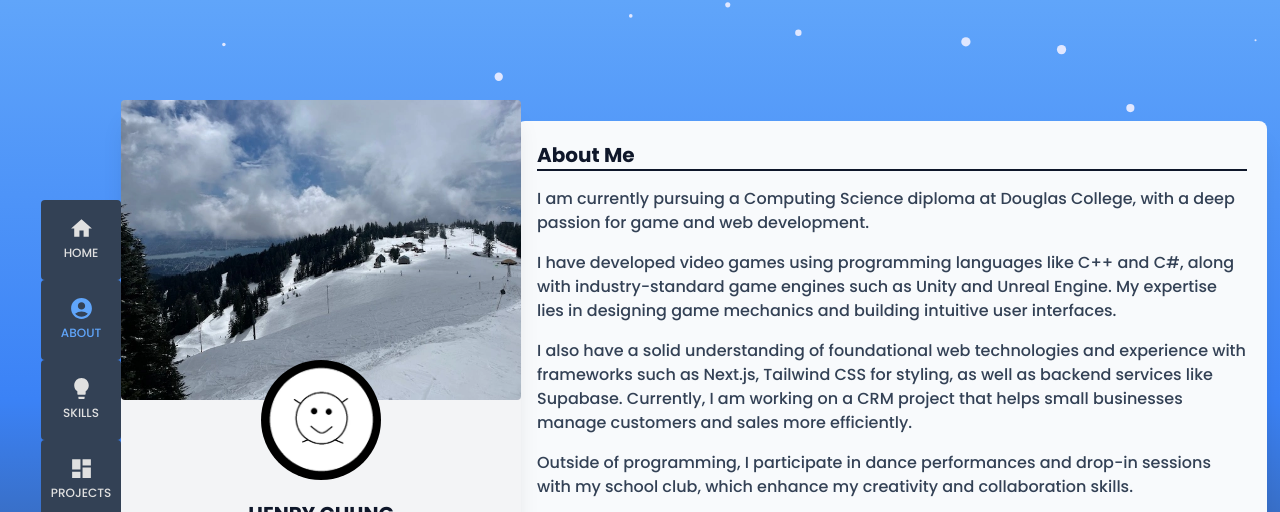
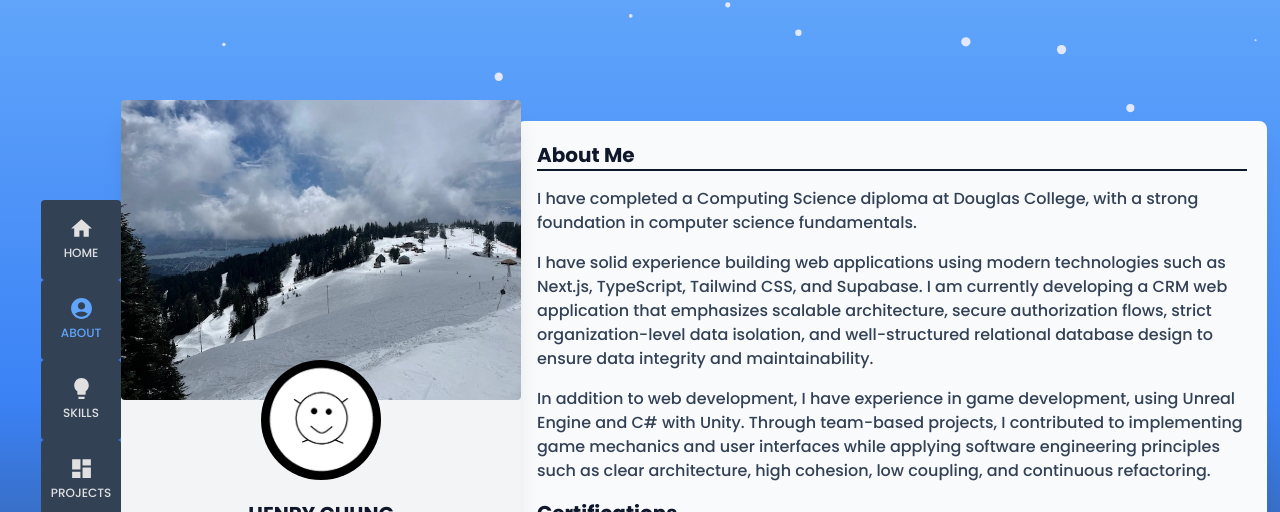
Before and after one commit to HenryChung98/portfolio, an Astro site: page / in a window 1280 px wide. Both pictures are taken after a click on the button "ABOUT". Shown: the top 512 px of the page. Built offline with nearby package versions, Linux system fonts and the light colour scheme; Astro itself is replaced by a stand-in of ours.

Commit message:
update about me and remove low quality project

```diff
--- a/src/assets/cards/AboutMeCard.jsx
+++ b/src/assets/cards/AboutMeCard.jsx
@@ -3,8 +3,7 @@ import { useState } from "react";
 function CertificationIcon({ iconPath, iconAlt, issueDate, expiryDate }) {
   const [rotateDegree, setRotateDegree] = useState("");
   const handleHover = () => {
-    const randomRotate =
-      Math.random() > 0.5 ? "hover:-rotate-45" : "hover:rotate-45";
+    const randomRotate = Math.random() > 0.5 ? "hover:-rotate-45" : "hover:rotate-45";
     setRotateDegree(randomRotate);
   };
   return (
@@ -31,27 +30,26 @@ export default function AboutMeCard() {
       <h3 className={`text-xl font-bold mb-4 border-b-2`}>About Me</h3>
       <article>
         <p className="mb-4">
-          I am currently pursuing a Computing Science diploma at Douglas
-          College, with a deep passion for game and web development.
+          I have completed a Computing Science diploma at Douglas College, with a strong foundation
+          in computer science fundamentals.
         </p>
         <p className="mb-4">
-          I have developed video games using programming languages like C++ and
-          C#, along with industry-standard game engines such as Unity and Unreal
-          Engine. My expertise lies in designing game mechanics and building
-          intuitive user interfaces.
+          I have solid experience building web applications using modern technologies such as
+          Next.js, TypeScript, Tailwind CSS, and Supabase. I am currently developing a CRM web
+          application that emphasizes scalable architecture, secure authorization flows, strict
+          organization-level data isolation, and well-structured relational database design to
+          ensure data integrity and maintainability.
         </p>
         <p className="mb-4">
-          I also have a solid understanding of foundational web technologies and
-          experience with frameworks such as Next.js, Tailwind CSS for styling,
-          as well as backend services like Supabase. Currently, I am working on
-          a CRM project that helps small businesses manage customers and sales
-          more efficiently.
+          In addition to web development, I have experience in game development, using Unreal Engine
+          and C# with Unity. Through team-based projects, I contributed to implementing game
+          mechanics and user interfaces while applying software engineering principles such as clear
+          architecture, high cohesion, low coupling, and continuous refactoring.
         </p>
-        <p className="mb-4">
-          Outside of programming, I participate in dance performances and
-          drop-in sessions with my school club, which enhance my creativity and
-          collaboration skills.
-        </p>
+        {/* <p className="mb-4">
+          Outside of programming, I participate in dance performances and drop-in sessions with my
+          school club, which enhance my creativity and collaboration skills.
+        </p> */}
       </article>
       <article>
         <h3 className={`text-xl font-bold mb-4 border-b-2`}>Certifications</h3>
--- a/src/assets/cards/ProjectsCard.jsx
+++ b/src/assets/cards/ProjectsCard.jsx
@@ -39,7 +39,7 @@ export default function ProjectsCard() {
               Game
             </button>
           </li>
-          <li className="inline-block w-20 text-center">
+          {/* <li className="inline-block w-20 text-center">
             <button
               className={`${
                 isSelected == "etc" && "bg-blue-600 text-white opacity-80"
@@ -48,7 +48,7 @@ export default function ProjectsCard() {
             >
               Etc
             </button>
-          </li>
+          </li> */}
         </ul>
       </div>
       <div className="flex flex-wrap">
--- a/src/assets/components/Projects/EtcProjects.jsx
+++ b/src/assets/components/Projects/EtcProjects.jsx
@@ -3,7 +3,7 @@ import DescBox from "./DescBox";
 export default function EtcProjects() {
   return (
     <>
-      <DescBox
+      {/* <DescBox
         title={"File Manager"}
         subTitle={
           "File manager app that moves files based on their name or extension"
@@ -16,7 +16,7 @@ export default function EtcProjects() {
         imgPath={"/projectDescAssets/etc/fileManagerBanner.webp"}
         imgAlt={"File manager created by Python with OS library"}
         sourceCodeLink={"https://github.com/HenryChung98/file-manager"}
-      />
+      /> */}
     </>
   );
 }
```
Also changed, not shown: README.md.
